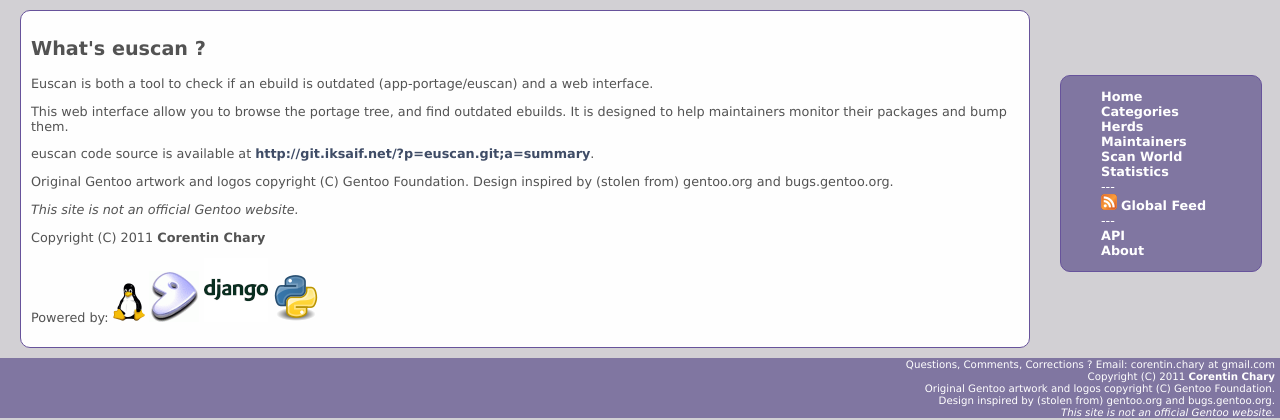
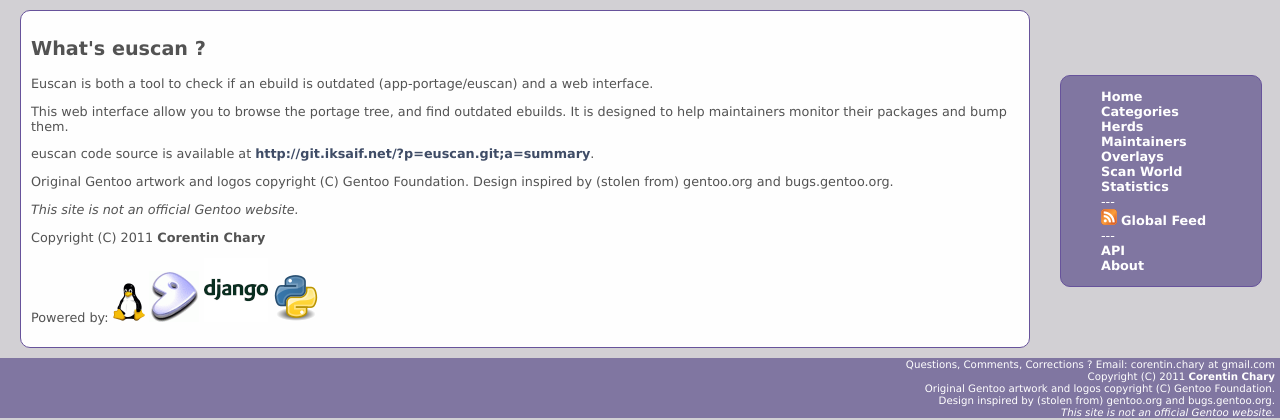
Before and after one commit to iksaif/euscan, a Django app: page /about/ in a window 1280 px wide. Shown: the part 30-450 px from the top of the page. Run offline with Django 3.2, Linux system fonts and the light colour scheme; parts of the project's set-up code (start-up, migrations or seed data) failed here and were passed over.

Commit message:
euscan: add basic overlay support
Signed-off-by: Corentin Chary <corentincj@iksaif.net>

```diff
--- a/euscanwww/euscan/models.py
+++ b/euscanwww/euscan/models.py
@@ -42,7 +42,7 @@ class Version(models.Model):
     revision = models.CharField(max_length=128)
     version = models.CharField(max_length=128)
     packaged = models.BooleanField()
-    overlay = models.CharField(max_length=128, default='gentoo')
+    overlay = models.CharField(max_length=128, default='gentoo', db_index=True)
     urls = models.TextField(blank=True)
     alive = models.BooleanField(default=True, db_index=True)
 
--- a/euscanwww/euscan/urls.py
+++ b/euscanwww/euscan/urls.py
@@ -27,6 +27,11 @@ maintainers_patterns = patterns('euscan.views',
     (r'^$', 'maintainers'),
 )
 
+overlays_patterns = patterns('euscan.views',
+    (r'^(?P<overlay>[\w+][\w+.-]*)/(view/)?$', 'overlay'),
+    (r'^$', 'overlays'),
+)
+
 urlpatterns = patterns('euscan.views',
     # Global stuff
     (r'^$', 'index'),
@@ -42,5 +47,6 @@ urlpatterns = patterns('euscan.views',
     (r'^categories/', include(categories_patterns)),
     (r'^herds/', include(herds_patterns)),
     (r'^maintainers/', include(maintainers_patterns)),
+    (r'^overlays/', include(overlays_patterns)),
     (r'^package/', include(package_patterns)),
 )
--- a/euscanwww/euscan/views.py
+++ b/euscanwww/euscan/views.py
@@ -72,6 +72,23 @@ def maintainer(request, maintainer_id):
     maintainer = get_object_or_404(Maintainer, id=maintainer_id)
     packages = Package.objects.filter(maintainers__id=maintainer.id)
     return { 'maintainer' : maintainer, 'packages' : packages }
+
+@render_to('euscan/overlays.html')
+def overlays(request):
+    overlays = Package.objects.values('version__overlay')
+    overlays = overlays.exclude(version__overlay='')
+    overlays = overlays.distinct()
+    return { 'overlays' : overlays }
+
+@render_to('euscan/overlay.html')
+def overlay(request, overlay):
+    packages = Package.objects.values('id', 'name', 'category',
+                                      'n_versions', 'n_packaged',
+                                      'n_overlay')
+    packages = packages.filter(version__overlay=overlay).distinct()
+    if not packages:
+        raise Http404
+    return { 'overlay' : overlay, 'packages' : packages }
 
 @render_to('euscan/package.html')
 def package(request, category, package):
--- a/euscanwww/templates/_base.html
+++ b/euscanwww/templates/_base.html
@@ -31,6 +31,7 @@
 	  <li><a href="{% url euscan.views.categories %}">Categories</a></li>
 	  <li><a href="{% url euscan.views.herds %}">Herds</a></li>
 	  <li><a href="{% url euscan.views.maintainers %}">Maintainers</a></li>
+	  <li><a href="{% url euscan.views.overlays %}">Overlays</a></li>
 	  <li><a href="{% url euscan.views.world %}">Scan World</a></li>
 	  <li><a href="{% url euscan.views.statistics %}">Statistics</a></li>
 	  <!--
```
Also changed, not shown: euscanwww/templates/euscan/overlay.html (added, +12 -0 lines), euscanwww/templates/euscan/overlays.html (added, +26 -0 lines), euscanwww/euscan/migrations/0008_index_overlay.py (added).
